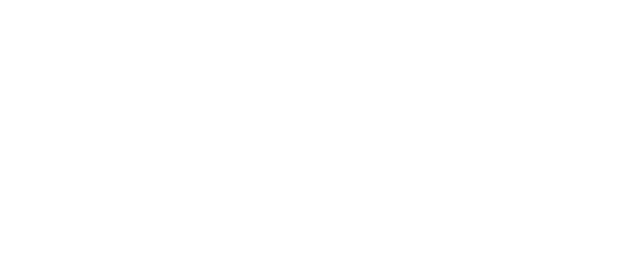
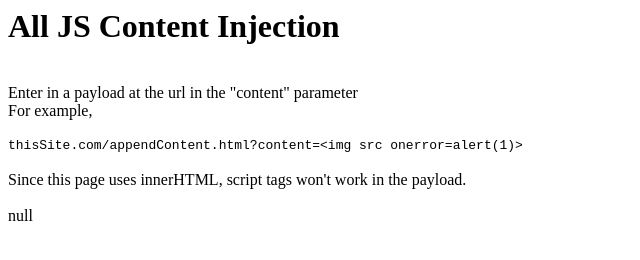
Before and after one commit to bbfsecure/bbfsecure.github.io, a plain HTML site: page hi.html in a window 1280 px wide. Shown: the whole page, without its empty margins (0-640 px from the left). Drawn offline with Linux system fonts and the light colour scheme.

Commit message:
Update hi.html

```diff
--- a/hi.html
+++ b/hi.html
@@ -1 +1,35 @@
-<script>alert("hi")</script>
+<html>
+<body>
+
+<h1>All JS Content Injection</h1>
+
+<br>
+Enter in a payload at the url in the "content" parameter<br>
+For example, <br> <br>
+
+<code>thisSite.com/appendContent.html?content=&lt;img src onerror=alert(1)&gt;</code>
+
+<br>
+<br>
+
+Since this page uses innerHTML, script tags won't work in the payload.
+
+<br>
+<br>
+
+<script>
+
+const queryString = window.location.search;
+const urlParams = new URLSearchParams(queryString);
+
+content = decodeURIComponent(urlParams.get('content'));
+
+var s=document.createElement('object');
+s.innerHTML= content;
+
+document.body.append(s);
+
+</script>
+
+</body>
+</html>
```
